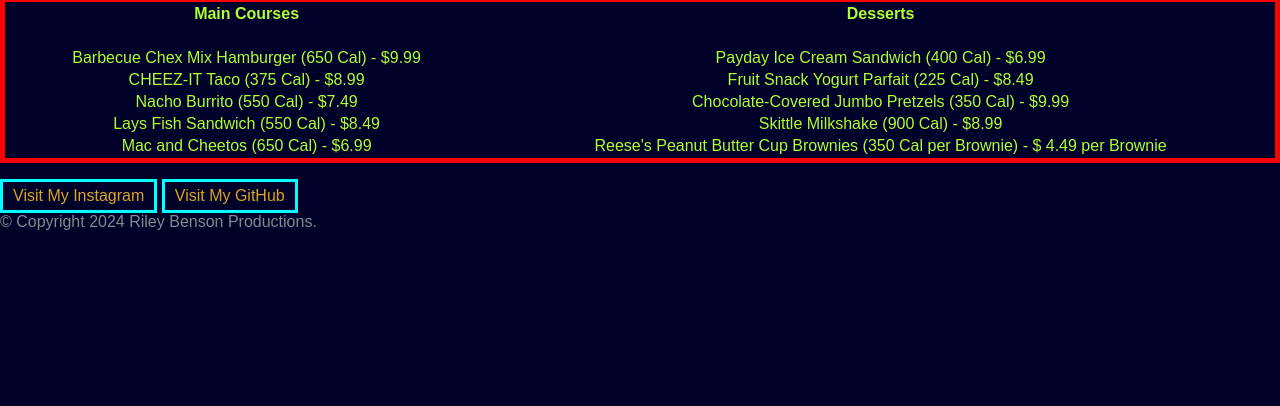
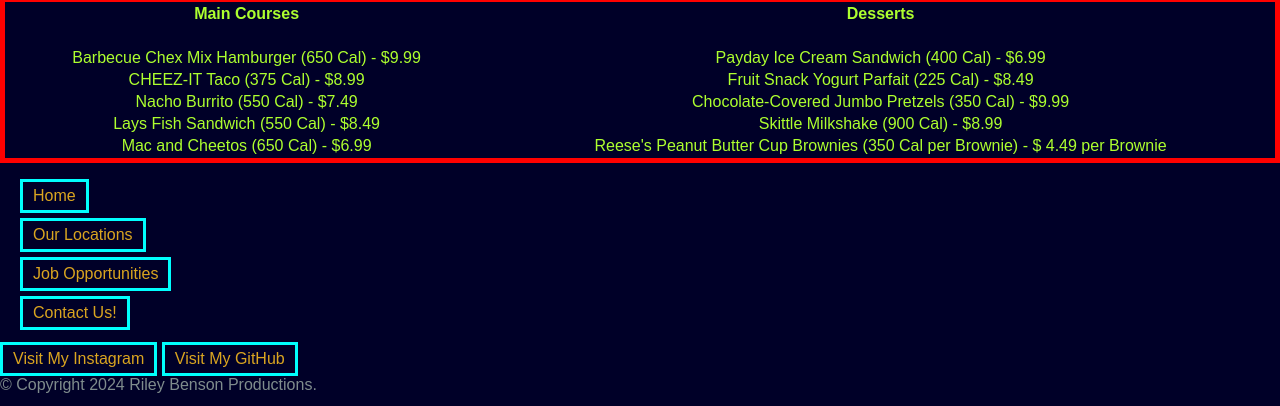
Before and after one commit to RIBOIMAN1/Riley-Benson---Module-5-Assignment--Web-Designer, a plain HTML site: page menu.html in a window 1280 px wide. Shown: the part 735-1141 px from the top of the page. Before the commit the page ends 978 px from the top, so only its background shows below. Drawn offline with Linux system fonts and the light colour scheme.

Commit message:
Added navigation links to the bottom of menu.html

```diff
--- a/menu.html
+++ b/menu.html
@@ -57,6 +57,14 @@
                 </tbody>
                 </table>
             </div>
+            <nav>
+                <ul>
+                    <li><a href="index.html" target="_self">Home</a></li>
+                    <li><a href="locations.html" target="_self">Our Locations</a></li>
+                    <li><a href="jobs.html" target="_self">Job Opportunities</a></li>
+                    <li><a href="contact.html" target="_self">Contact Us!</a></li>
+                </ul>
+            </nav>
         </header>
     </main>
     <footer>
```
